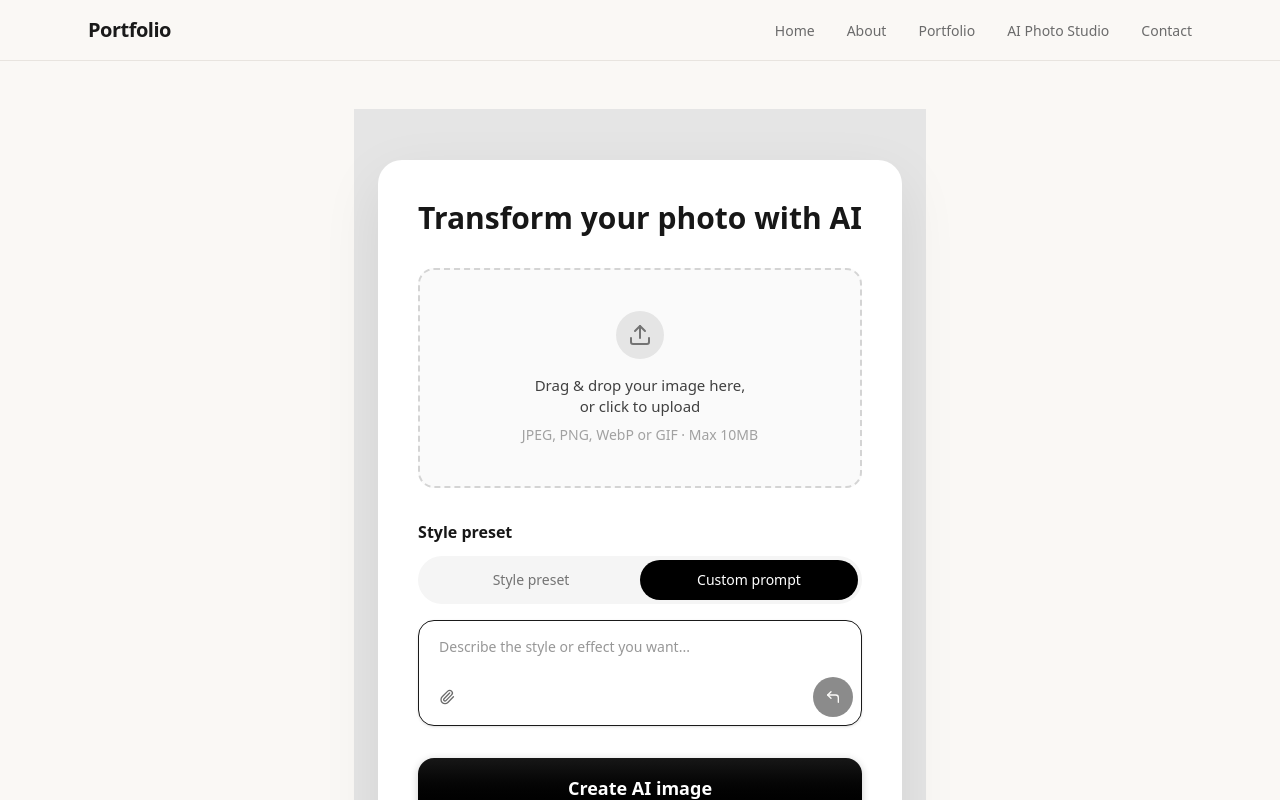
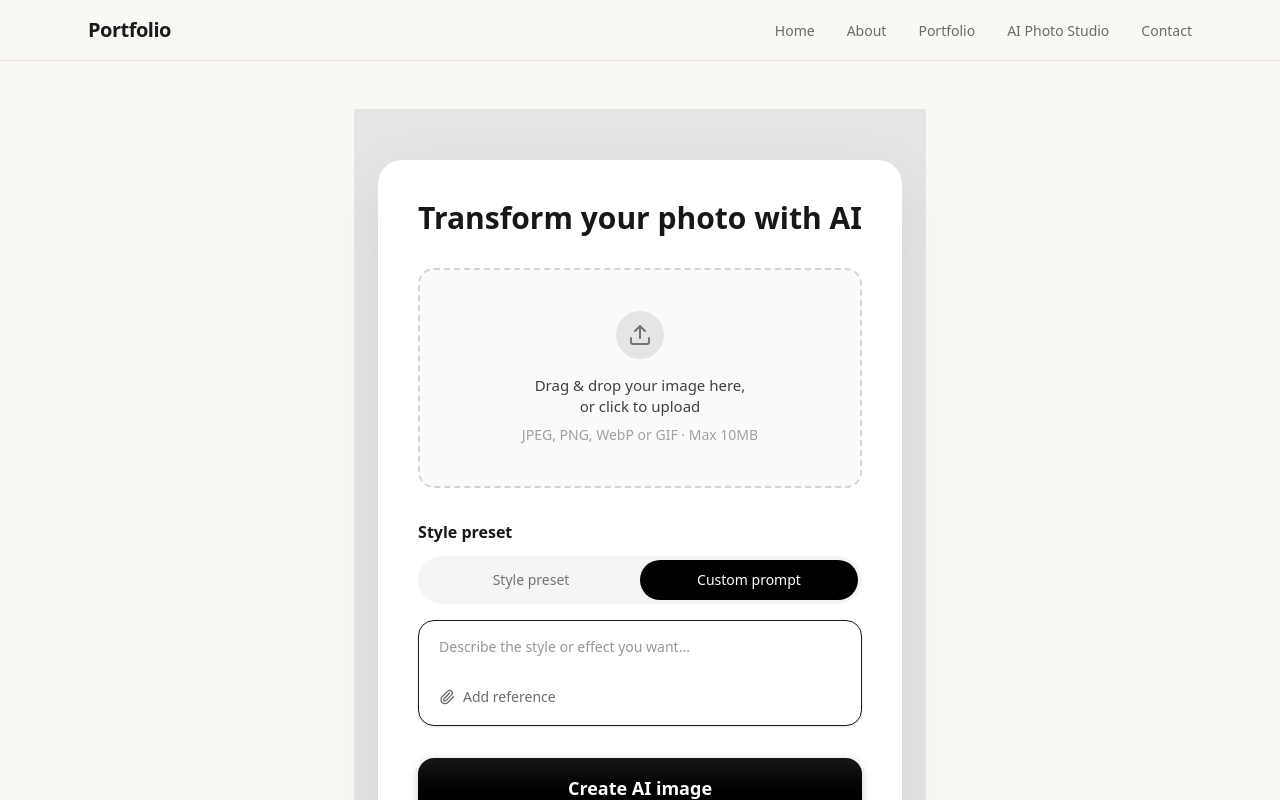
Before and after one commit to Promybiswas/photography-portfolio, a Next.js app: page /ai-photo-studio in a window 1280 px wide. Both pictures are taken after a click on the button "Custom prompt". Shown: the top 800 px of the page. Built offline with nearby package versions, Linux system fonts and the light colour scheme.

Commit message:
Custom prompt changes

```diff
--- a/app/ai-photo-studio/AIPhotoStudio.tsx
+++ b/app/ai-photo-studio/AIPhotoStudio.tsx
@@ -42,20 +42,17 @@ export default function AIPhotoStudio() {
     }
   };
 
-  const handleSendPrompt = () => {
-    if (!customPrompt.trim() && files.length === 0) return;
-  };
-
   const actionIcons = [
     <Button
       key="attachment"
       type="button"
       variant="ghost"
-      size="icon"
       aria-label="Attach file"
       onClick={handleAddFile}
+      className="gap-2 px-3"
     >
       <Paperclip className="h-4 w-4 text-muted-foreground" />
+      <span className="text-sm text-muted-foreground">Add reference</span>
     </Button>,
   ];
 
@@ -380,13 +377,11 @@ export default function AIPhotoStudio() {
                 placeholder="Describe the style or effect you want..."
                 files={files}
                 onFileRemove={handleRemoveFile}
-                onSend={handleSendPrompt}
                 actionIcons={actionIcons}
                 textareaProps={{
                   onKeyDown: (e: React.KeyboardEvent<HTMLTextAreaElement>) => {
                     if (e.key === "Enter" && !e.shiftKey) {
                       e.preventDefault();
-                      handleSendPrompt();
                     }
                   },
                 }}
--- a/components/ui/advanced-ai-chat-input.tsx
+++ b/components/ui/advanced-ai-chat-input.tsx
@@ -2,10 +2,10 @@
 
 import * as React from "react";
 import { cn } from "@/lib/utils";
-import { Button, type ButtonProps } from "@/components/ui/button";
+import { Button } from "@/components/ui/button";
 import { Textarea, type TextareaProps } from "@/components/ui/textarea";
 import { motion, AnimatePresence } from "framer-motion";
-import { CornerUpLeft, X } from "lucide-react";
+import { X } from "lucide-react";
 
 // Interface for individual file props
 interface FileAttachment {
@@ -21,10 +21,8 @@ interface AdvancedChatInputProps
     "value" | "onChange" | "placeholder"
   > {
   textareaProps?: TextareaProps;
-  sendButtonProps?: ButtonProps;
   files?: FileAttachment[];
   onFileRemove?: (id: string | number) => void;
-  onSend?: () => void;
   actionIcons?: React.ReactNode[];
   /** Optional top-level value (merged into textareaProps) */
   value?: string;
@@ -42,10 +40,8 @@ const AdvancedChatInput = React.forwardRef<
     {
       className,
       textareaProps,
-      sendButtonProps,
       files = [],
       onFileRemove,
-      onSend,
       actionIcons = [],
       value,
       onChange,
@@ -56,7 +52,6 @@ const AdvancedChatInput = React.forwardRef<
   ) => {
     const textareaRef = React.useRef<HTMLTextAreaElement>(null);
     const effectiveValue = value ?? textareaProps?.value ?? "";
-    const hasValue = !!effectiveValue;
     const hasFiles = files.length > 0;
 
     const mergedTextareaProps: TextareaProps = {
@@ -127,38 +122,19 @@ const AdvancedChatInput = React.forwardRef<
             rows={1}
             {...mergedTextareaProps}
             className={cn(
-              "min-h-[40px] w-full resize-none border-none bg-transparent pr-20 shadow-none focus-visible:ring-0",
+              "min-h-[40px] w-full resize-none border-none bg-transparent shadow-none focus-visible:ring-0",
               mergedTextareaProps?.className
             )}
           />
         </div>
 
-        {/* Actions and Send Button */}
-        <div className="mt-2 flex items-center justify-between">
+        {/* Actions */}
+        <div className="mt-2 flex items-center">
           <div className="flex items-center gap-1">
             {actionIcons.map((icon, index) => (
               <React.Fragment key={index}>{icon}</React.Fragment>
             ))}
           </div>
-
-          <motion.div
-            key={hasValue || hasFiles ? "active" : "inactive"}
-            initial={{ scale: 0.5, opacity: 0 }}
-            animate={{ scale: 1, opacity: 1 }}
-            exit={{ scale: 0.5, opacity: 0 }}
-            transition={{ duration: 0.2 }}
-          >
-            <Button
-              size="icon"
-              disabled={!hasValue && !hasFiles}
-              onClick={onSend}
-              {...sendButtonProps}
-              className={cn("rounded-full", sendButtonProps?.className)}
-            >
-              <CornerUpLeft className="h-4 w-4" />
-              <span className="sr-only">Send</span>
-            </Button>
-          </motion.div>
         </div>
       </div>
     );
```
